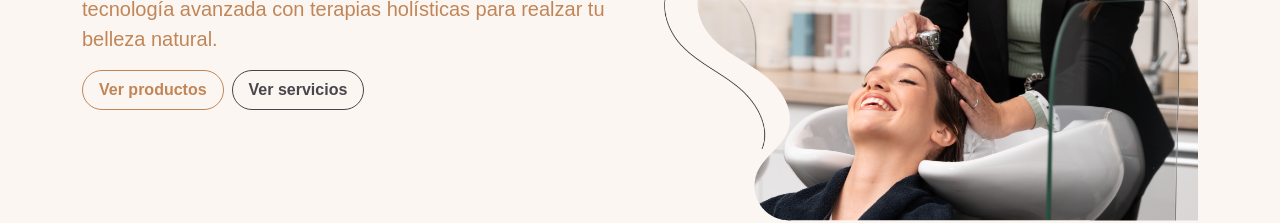
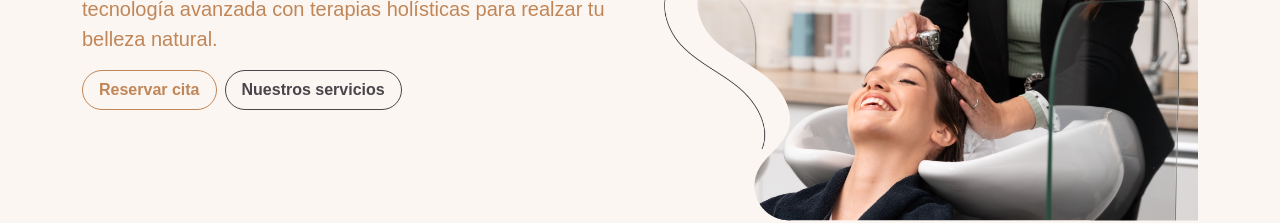
Before and after one commit to Rodrigo12a/aura-aesthetics, an Angular app: page / in a window 1280 px wide. Shown: the part 351-574 px from the top of the page. Built offline with nearby package versions, Linux system fonts and the light colour scheme; a web font is replaced by a local one.

Commit message:
modificacion button nuestros servicios

```diff
--- a/src/app/shared/pages/inicio/inicio.component.css
+++ b/src/app/shared/pages/inicio/inicio.component.css
@@ -0,0 +1,3 @@
+html {
+  scroll-behavior: smooth;
+}
--- a/src/app/shared/pages/inicio/inicio.component.html
+++ b/src/app/shared/pages/inicio/inicio.component.html
@@ -21,14 +21,14 @@
             </p>
             <div class="d-grid gap-2 d-md-flex justify-content-md-start">
               <button type="button" class="btn btn-outline-primary ">
-                Ver productos
+                Reservar cita
               </button>
-              <button
-                type="button"
-                class="btn btn-outline-secondary "
+              <a
+                href="#services"
+                class="btn btn-outline-secondary"
               >
-                Ver servicios
-              </button>
+                Nuestros servicios
+              </a>
             </div>
           </div>
           <section id="welcome" class="py-5">
```
